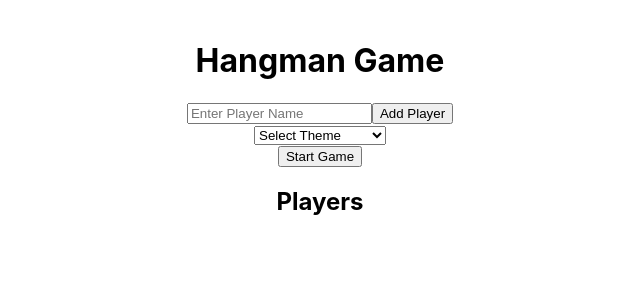
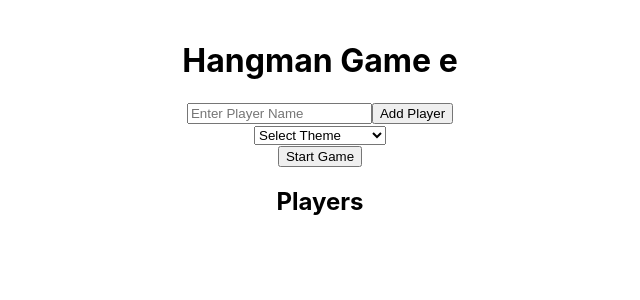
Before and after one commit to jordanrtaylor/hangman, a React (Create React App) app in the folder game/: page / in a window 1280 px wide. Shown: the top 300 px of the page, without its empty margins (320-960 px from the left). Built offline with nearby package versions, Linux system fonts and the light colour scheme; the HTML template or start-up script is replaced by a standard one.

Commit message:
Netlify test

```diff
--- a/game/src/components/MainMenu.tsx
+++ b/game/src/components/MainMenu.tsx
@@ -21,7 +21,7 @@ const MainMenu = ({ onStartGame }: { onStartGame: (players: string[], theme: str
 
   return (
     <div className="main-menu">
-      <h1>Hangman Game</h1>
+      <h1>Hangman Game e</h1>
       <div>
         <input
           type="text"
```
